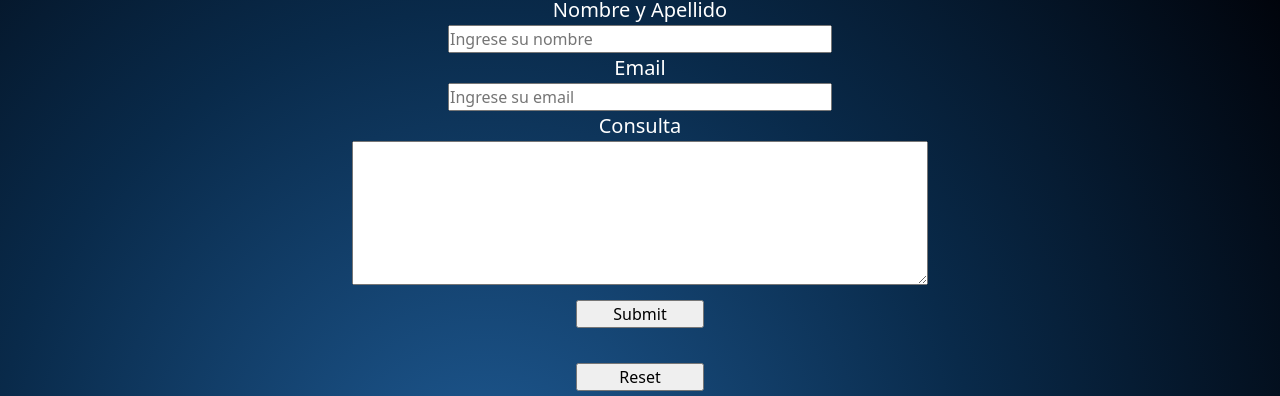
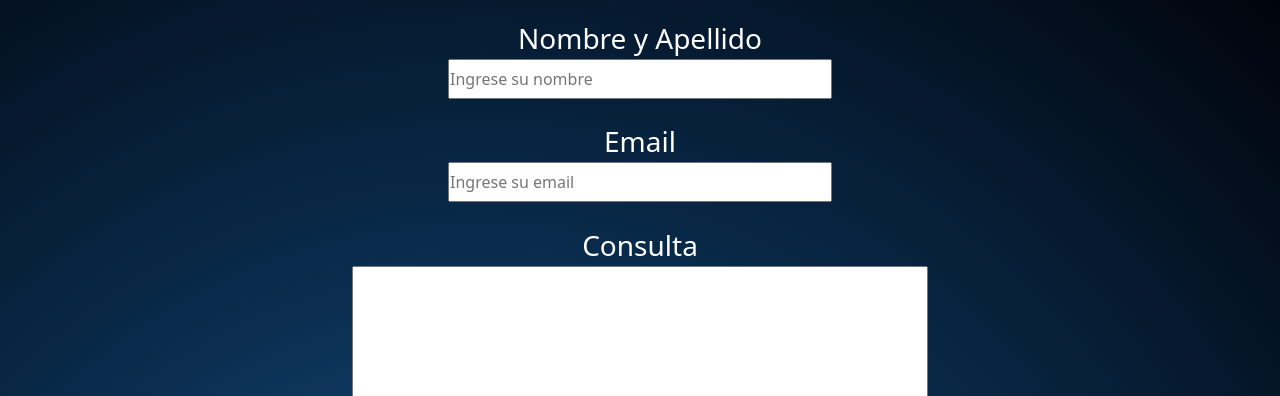
Before and after one commit to EmilianoLarroca/PFLarroca, a website: page pages/contacto.html in a window 1280 px wide. Shown: the part 150-546 px from the top of the page. Drawn offline with nearby package versions, Linux system fonts and the light colour scheme.

Commit message:
cambios y retoques 2

```diff
--- a/pages/contacto.html
+++ b/pages/contacto.html
@@ -63,7 +63,7 @@
 
     <!-----MAIN ----->
     <main>
-        <section class="section">
+        <section class="section1">
             <h1 class="h2-link">Contáctanos</h1>
             <!---FORMULARIO DE CONSULTA--->
             <div class="formulariodos">
--- a/scss/layout/_contacto.scss
+++ b/scss/layout/_contacto.scss
@@ -1,6 +1,10 @@
 /*----------------------- VISTA MOBILE -----------------------*/
 
-.formulariodos {
+.section1 {
+    height: 761px;
+    @include flex(column,space-between,center);
+    }
+    .formulariodos {
     display: flex;
     flex-direction: column;
 
@@ -12,7 +16,7 @@
 
     .formulario {
         @include flex(column,center,center);
-        font-size: 20px;
+        font-size: 28px;
         color: white;
 
         .formulario1 {
@@ -37,6 +41,12 @@
     .botoncontacto {
         width: 25vw;
     }
+
+    .section1 {
+        height: 761px;
+        @include flex(column,space-between,center);
+
+    }
 }
 
 
@@ -45,17 +55,24 @@
 @media (min-width: 769px) {
     .formulario1 {
         width: 30vw;
+        height: 5vh;
     }
 
     .formulario3 {
         width: 45vw;
-        height: 18vh;
+        height: 35vh;
     }
 
     .botoncontacto {
         width: 16vw;
         margin-top: 15px;
         margin-bottom: 20px;
+    }
+
+    .section1 {
+        height: 731px;
+        @include flex(column,space-between,center);
+
     }
 }
 
@@ -65,4 +82,9 @@
         width: 10vw;
 }
 
+.section1 {
+    height: 774px;
+    @include flex(column,space-between,center);
+
 }
+}
```
Also changed, not shown: css/style.css, 1 other file.
